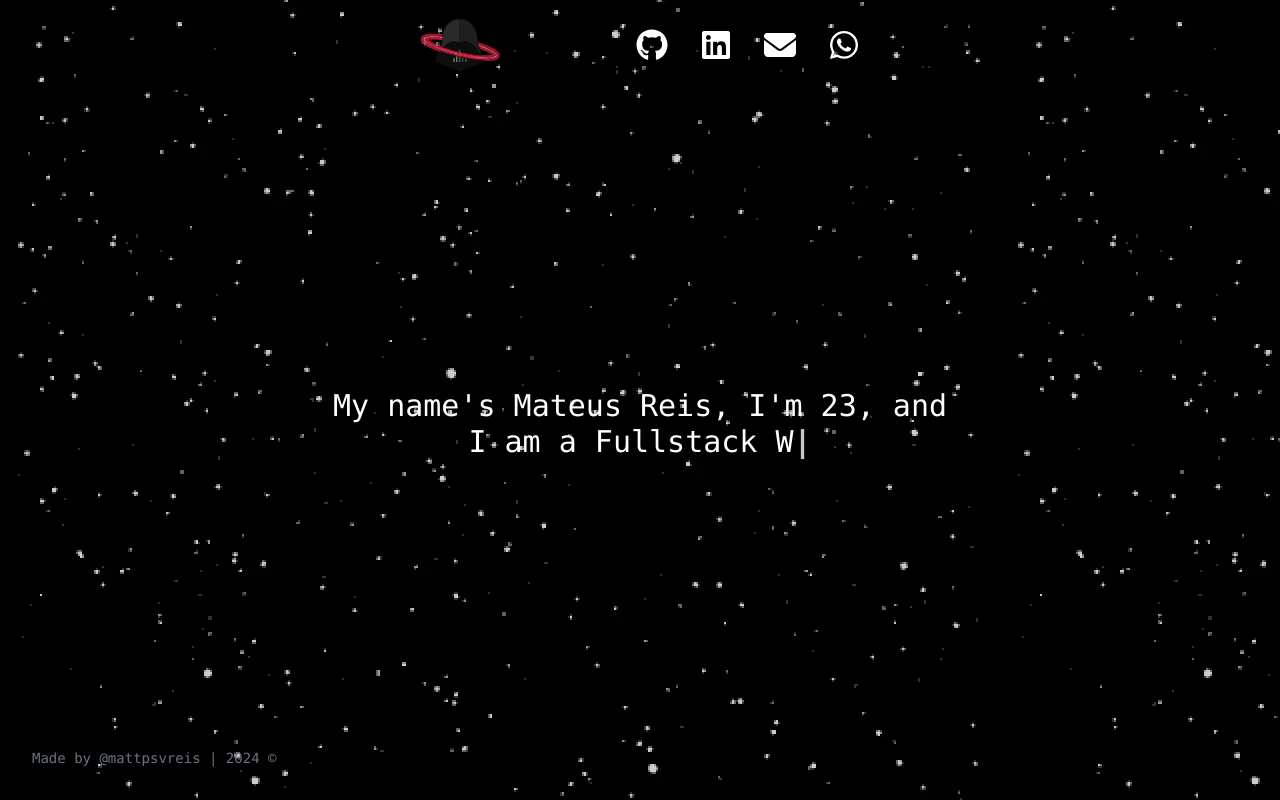
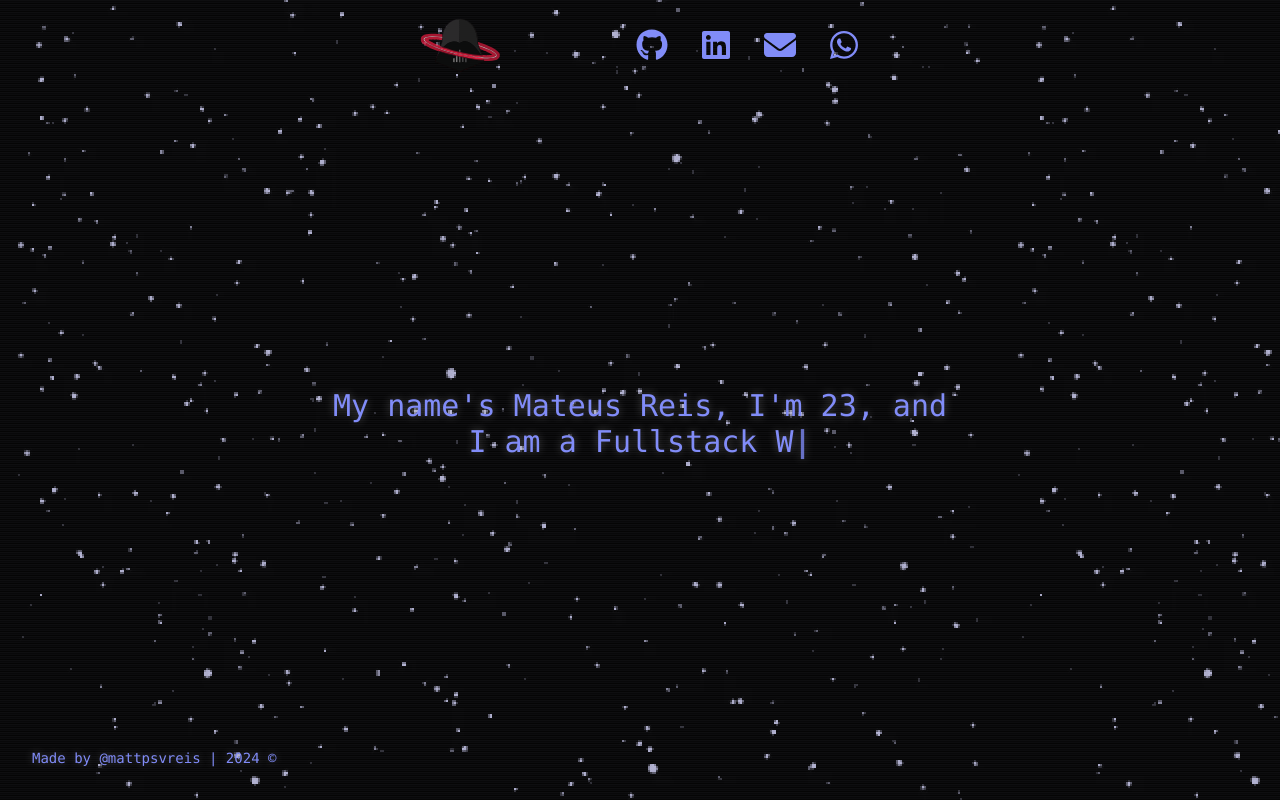
Before and after one commit to mattpsvreis/mattpsvreis-portfolio, a React (Vite) app: page / in a window 1280 px wide. Built offline with nearby package versions, Linux system fonts and the light colour scheme; a web font is replaced by a local one.

Commit message:
refactor: more attractiveness

```diff
--- a/package.json
+++ b/package.json
@@ -6,7 +6,7 @@
   "scripts": {
     "dev": "vite",
     "build": "tsc && vite build",
-    "lint": "eslint . --report-unused-disable-directives --max-warnings 0",
+    "lint": "eslint . --report-unused-disable-directives --max-warnings 0 --fix",
     "preview": "vite preview",
     "check-types": "tsc --pretty --noEmit",
     "check-format": "prettier --check .",
--- a/prettier.config.cjs
+++ b/prettier.config.cjs
@@ -6,6 +6,7 @@ module.exports = {
   singleQuote: true,
   jsxSingleQuote: true,
   semi: true,
+  tailwindConfig: './tailwind.config.js',
   plugins: [
     '@trivago/prettier-plugin-sort-imports',
     'prettier-plugin-tailwindcss',
--- a/src/components/base/footer/index.tsx
+++ b/src/components/base/footer/index.tsx
@@ -4,7 +4,7 @@ export const Footer: FC = () => {
   return (
     <div
       id='footer'
-      className='fixed bottom-0 w-full px-8 pb-8 text-sm text-gray-500'
+      className='fixed bottom-0 w-full px-8 pb-8 text-sm text-indigo-400'
     >
       <h1 id='copyright-text'>Made by @mattpsvreis | 2024 ©</h1>
     </div>
--- a/src/layouts/main/index.tsx
+++ b/src/layouts/main/index.tsx
@@ -2,6 +2,7 @@ import { FC } from 'react';
 
 import { Footer } from '@/components/base/footer';
 import { Navbar } from '@/components/base/navbar';
+import scanlines from '@assets/images/scan-lines.png';
 
 interface MainProps {
   children: React.ReactNode;
@@ -11,13 +12,32 @@ export const Main: FC<MainProps> = ({ children }) => {
   return (
     <main
       id='main'
-      className='bg-main flex min-h-screen w-full flex-col font-mono text-white'
+      className='bg-main flex min-h-screen w-full flex-col font-mono text-indigo-400 text-glow'
     >
-      <Navbar />
-      <section id='content' className='min-h-full w-full'>
-        {children}
-      </section>
-      <Footer />
+      <div
+        id='glass-pane-background'
+        className='absolute left-0 top-0 h-full w-full bg-cover bg-no-repeat'
+        style={{
+          backgroundImage: `url(${scanlines})`,
+          opacity: 0.07,
+          filter: 'invert(1)',
+        }}
+      />
+      <div
+        id='color-overlay'
+        className='absolute left-0 top-0 h-full w-full'
+        style={{
+          backgroundColor: '#d9d9ff',
+          mixBlendMode: 'multiply',
+        }}
+      />
+      <div className='relative z-10'>
+        <Navbar />
+        <section id='content' className='min-h-full w-full'>
+          {children}
+        </section>
+        <Footer />
+      </div>
     </main>
   );
 };
--- a/src/styles/global.css
+++ b/src/styles/global.css
@@ -33,6 +33,7 @@ html {
 
 .bg-main {
   background-image: url('/src/assets/gifs/stars.gif');
+  opacity: 1;
 }
 
 .bg-about {
--- a/tailwind.config.js
+++ b/tailwind.config.js
@@ -4,5 +4,13 @@ export default {
   theme: {
     extend: {},
   },
-  plugins: [],
+  plugins: [
+    function ({ addUtilities }) {
+      addUtilities({
+        '.text-glow': {
+          'text-shadow': '0 0 10px rgba(255, 255, 255, 0.3)',
+        },
+      });
+    },
+  ],
 };
```
Also changed, not shown: src/assets/images/scan-lines.png (added).
